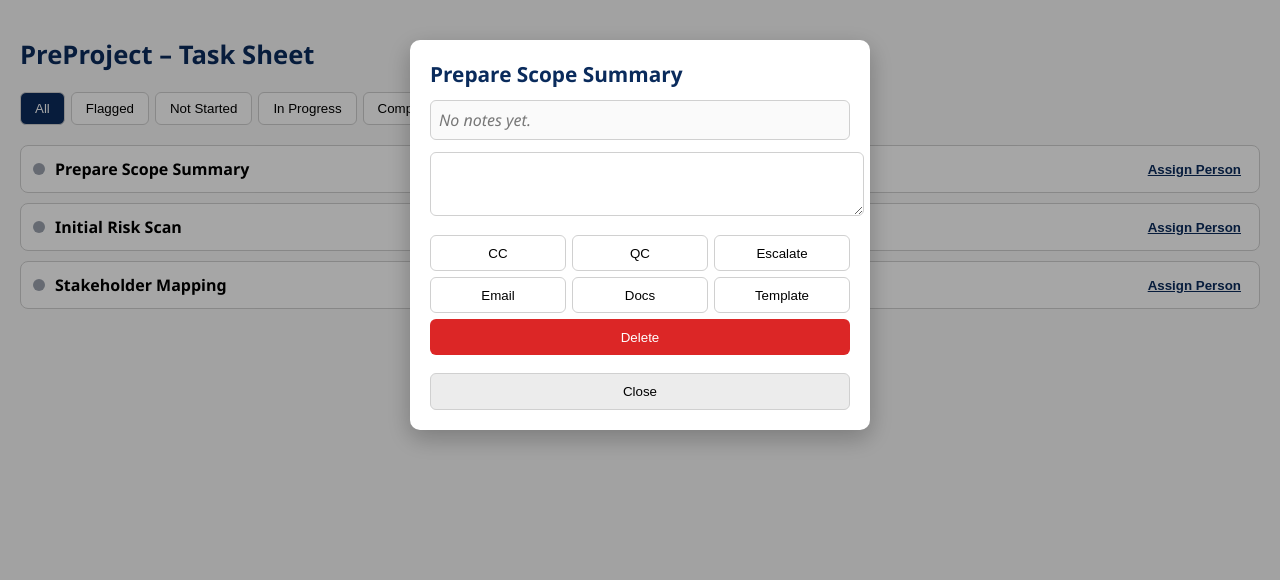
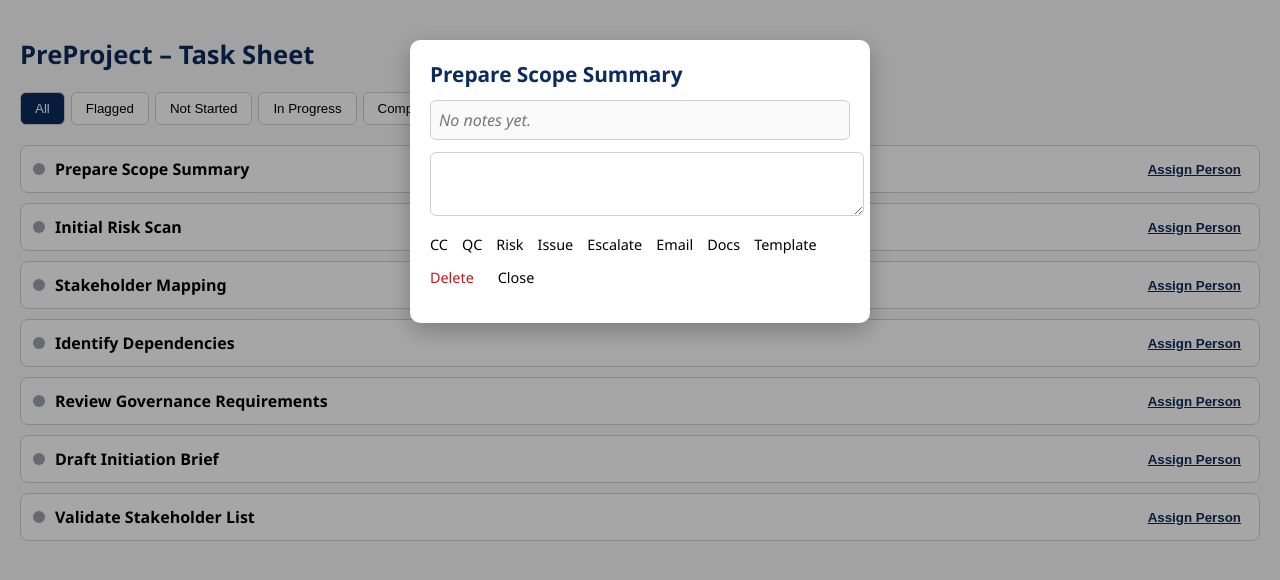
Before and after one commit to johnjkelly1945-ops/project-tracker-vite-pwa-v15, a React (Vite) app in the folder clean-tasksheet/: page / in a window 1280 px wide. Both pictures are taken after a click on the element "Prepare Scope Summary". Shown: the top 580 px of the page. Built offline with nearby package versions, Linux system fonts and the light colour scheme.

Commit message:
Step 7B – Assigned name passive (italic+soft), task-row click isolation, restored 7-task workspace

```diff
--- a/clean-tasksheet/src/components/PreProject.jsx
+++ b/clean-tasksheet/src/components/PreProject.jsx
@@ -1,6 +1,6 @@
 /* ======================================================================
    METRA – PreProject.jsx
-   Step 7 – Correct Click Behaviour (Title Only)
+   Step 7B – 7 Dummy Tasks + Popup + Passive Assigned Name (Italic + Soft)
    ====================================================================== */
 
 import React, { useState, useEffect } from "react";
@@ -9,16 +9,22 @@ import PersonnelDetail from "./PersonnelDetail";
 import TaskWorkingWindow from "./TaskWorkingWindow";
 import "../Styles/PreProject.css";
 
-/* ===== Default Tasks ===== */
+/* ======================================================================
+   RESTORED 7 DUMMY TASKS
+   ====================================================================== */
 const defaultTasks = [
   { id: 1, title: "Prepare Scope Summary", status: "Not Started" },
   { id: 2, title: "Initial Risk Scan", status: "Not Started" },
-  { id: 3, title: "Stakeholder Mapping", status: "Not Started" }
+  { id: 3, title: "Stakeholder Mapping", status: "Not Started" },
+  { id: 4, title: "Identify Dependencies", status: "Not Started" },
+  { id: 5, title: "Review Governance Requirements", status: "Not Started" },
+  { id: 6, title: "Draft Initiation Brief", status: "Not Started" },
+  { id: 7, title: "Validate Stakeholder List", status: "Not Started" }
 ];
 
 export default function PreProject() {
 
-  /* ===== Load Persisted Tasks ===== */
+  /* ===== Task Persistence ===== */
   const [tasks, setTasks] = useState(() => {
     const saved = localStorage.getItem("tasks_v3");
     return saved ? JSON.parse(saved) : defaultTasks;
@@ -29,15 +35,6 @@ export default function PreProject() {
     return saved || "All";
   });
 
-  /* ===== Popup States ===== */
-  const [showAssignOverlay, setShowAssignOverlay] = useState(false);
-  const [showPersonnelDetail, setShowPersonnelDetail] = useState(false);
-  const [showWorkingWindow, setShowWorkingWindow] = useState(false);
-
-  const [activeTaskId, setActiveTaskId] = useState(null);
-  const activeTask = tasks.find(t => t.id === activeTaskId);
-
-  /* ===== Persist Changes ===== */
   useEffect(() => {
     localStorage.setItem("tasks_v3", JSON.stringify(tasks));
   }, [tasks]);
@@ -46,7 +43,26 @@ export default function PreProject() {
     localStorage.setItem("task_filter_v3", filter);
   }, [filter]);
 
-  /* ===== Open Windows ===== */
+  /* ===== Active task & popups ===== */
+  const [activeTaskId, setActiveTaskId] = useState(null);
+  const [showAssignOverlay, setShowAssignOverlay] = useState(false);
+  const [showPersonnelDetail, setShowPersonnelDetail] = useState(false);
+  const [showWorkingWindow, setShowWorkingWindow] = useState(false);
+
+  const activeTask = tasks.find((t) => t.id === activeTaskId);
+
+  /* ======================================================================
+     FILTERING
+     ====================================================================== */
+  const filteredTasks = tasks.filter((t) => {
+    if (filter === "All") return true;
+    if (filter === "Flagged") return t.flag === "orange" || t.flag === "red";
+    return t.status === filter;
+  });
+
+  /* ======================================================================
+     OPEN POPUPS
+     ====================================================================== */
   const openTaskWindow = (taskId) => {
     setActiveTaskId(taskId);
     setShowWorkingWindow(true);
@@ -61,7 +77,9 @@ export default function PreProject() {
     setShowPersonnelDetail(true);
   };
 
-  /* ===== Assign Person ===== */
+  /* ======================================================================
+     ASSIGN PERSON
+     ====================================================================== */
   const applyPersonToTask = (personName) => {
     setTasks(prev =>
       prev.map(t =>
@@ -73,7 +91,9 @@ export default function PreProject() {
     setShowAssignOverlay(false);
   };
 
-  /* ===== Notes ===== */
+  /* ======================================================================
+     NOTES
+     ====================================================================== */
   const saveNotes = (taskId, entry) => {
     setTasks(prev =>
       prev.map(t =>
@@ -84,24 +104,25 @@ export default function PreProject() {
     );
   };
 
-  /* ===== Archive ===== */
+  /* ======================================================================
+     ARCHIVE TASK
+     ====================================================================== */
   const archiveTask = (taskId) => {
-    setTasks(prev => prev.filter(t => t.id !== taskId));
-    setShowWorkingWindow(false);
+    setTasks(prev => prev.filter((t) => t.id !== taskId));
   };
 
-  /* ===== Flags ===== */
-  const applyInternalFlag = (taskId) => {
+  /* ======================================================================
+     FLAGS / ESCALATIONS
+     ====================================================================== */
+  const applyInternalFlag = (taskId) =>
     setTasks(prev =>
-      prev.map(t => (t.id === taskId ? { ...t, flag: "orange" } : t))
+      prev.map(t => t.id === taskId ? { ...t, flag: "orange" } : t)
     );
-  };
 
-  const applyExternalFlag = (taskId) => {
+  const applyExternalFlag = (taskId) =>
     setTasks(prev =>
-      prev.map(t => (t.id === taskId ? { ...t, flag: "red" } : t))
+      prev.map(t => t.id === taskId ? { ...t, flag: "red" } : t)
     );
-  };
 
   const invokeCC = (taskId) => {
     saveNotes(taskId, "[CC – Internal]");
@@ -118,22 +139,17 @@ export default function PreProject() {
     applyExternalFlag(taskId);
   };
 
-  /* ===== Filtered Tasks ===== */
-  const filteredTasks = tasks.filter(t => {
-    if (filter === "All") return true;
-    if (filter === "Flagged") return t.flag === "orange" || t.flag === "red";
-    return t.status === filter;
-  });
-
-  /* ===== UI ===== */
+  /* ======================================================================
+     UI RENDER
+     ====================================================================== */
   return (
     <div className="preproject-wrapper">
       <h1>PreProject – Task Sheet</h1>
 
-      {/* Filter Bar */}
+      {/* FILTERS */}
       <div className="filter-bar">
         {["All", "Flagged", "Not Started", "In Progress", "Completed", "On Hold"]
-          .map(f => (
+          .map((f) => (
             <button
               key={f}
               className={filter === f ? "filter-active" : "filter-btn"}
@@ -144,16 +160,19 @@ export default function PreProject() {
           ))}
       </div>
 
-      {/* Task List */}
+      {/* TASK LIST */}
       <div className="task-list">
-        {filteredTasks.map(task => (
+        {filteredTasks.map((task) => (
           <div key={task.id} className="task-item">
 
-            {/* ONLY TITLE clicks to open popup */}
-            <div className="task-left">
+            {/* Whole left area opens popup */}
+            <div
+              className="task-left"
+              onClick={() => openTaskWindow(task.id)}
+            >
               <span className={`status-dot ${task.status.replace(/ /g, "-")}`} />
 
-              {/* Flag Icons */}
+              {/* Flags */}
               {task.flag === "orange" && (
                 <span className="flag-icon flag-orange">⚑</span>
               )}
@@ -161,21 +180,28 @@ export default function PreProject() {
                 <span className="flag-icon flag-red">⚑</span>
               )}
 
-              {/* Title – only clickable part */}
-              <span
-                className="task-title clickable-title"
-                onClick={() => openTaskWindow(task.id)}
-              >
+              {/* Title + assigned name (PASSIVE, NOT CLICKABLE) */}
+              <span className="task-title">
                 {task.title}
+
+                {task.assigned && (
+                  <span
+                    onClick={(e) => e.stopPropagation()}
+                    style={{
+                      fontStyle: "italic",
+                      color: "#555",
+                      cursor: "default",
+                      pointerEvents: "auto",
+                      marginLeft: "4px"
+                    }}
+                  >
+                    — {task.assigned}
+                  </span>
+                )}
               </span>
-
-              {/* Assigned name (NOT clickable) */}
-              {task.assigned && (
-                <span className="assigned-name-nonclick"> — {task.assigned}</span>
-              )}
             </div>
 
-            {/* Assign Button */}
+            {/* Assign Person */}
             <button
               className="assign-btn"
               onClick={() => startAssignPerson(task.id)}
@@ -187,7 +213,7 @@ export default function PreProject() {
         ))}
       </div>
 
-      {/* Assign Overlay */}
+      {/* ASSIGN OVERLAY */}
       {showAssignOverlay && (
         <PersonnelOverlay
           onSelect={applyPersonToTask}
@@ -195,7 +221,7 @@ export default function PreProject() {
         />
       )}
 
-      {/* Personnel Detail */}
+      {/* PERSONNEL DETAIL */}
       {showPersonnelDetail && activeTask && (
         <PersonnelDetail
           personName={activeTask.assigned}
@@ -204,7 +230,7 @@ export default function PreProject() {
         />
       )}
 
-      {/* Task Popup */}
+      {/* TASK POPUP */}
       {showWorkingWindow && activeTask && (
         <TaskWorkingWindow
           task={activeTask}
--- a/clean-tasksheet/src/components/TaskWorkingWindow.jsx
+++ b/clean-tasksheet/src/components/TaskWorkingWindow.jsx
@@ -1,9 +1,33 @@
 /* ======================================================================
    METRA – TaskWorkingWindow.jsx
-   Step 7 – Clean Popup + Guaranteed Hand Cursor + Clickable Name
+   Step 7B – Compact Layout + Two-Step Delete + Dual Toast System
    ====================================================================== */
 
-import React, { useState } from "react";
+import React, { useState, useEffect } from "react";
+
+/* ===== GLOBAL TOAST (bottom-centre) ===== */
+function GlobalToast({ message }) {
+  if (!message) return null;
+
+  return (
+    <div
+      style={{
+        position: "fixed",
+        bottom: "28px",
+        left: "50%",
+        transform: "translateX(-50%)",
+        background: "rgba(255,255,255,0.95)",
+        padding: "10px 18px",
+        borderRadius: "8px",
+        fontSize: "0.95rem",
+        zIndex: 99999,
+        boxShadow: "0 0 18px rgba(0,0,0,0.15)"
+      }}
+    >
+      {message}
+    </div>
+  );
+}
 
 export default function TaskWorkingWindow({
   task,
@@ -16,9 +40,15 @@ export default function TaskWorkingWindow({
   onOpenPersonnelDetail
 }) {
 
+  /* ===== Notes ===== */
   const [noteInput, setNoteInput] = useState("");
 
-  /* Timestamp for notes */
+  /* ===== Toast & delete states ===== */
+  const [localToast, setLocalToast] = useState("");        // Toast above popup
+  const [globalToast, setGlobalToast] = useState("");      // Toast bottom-centre
+  const [deleteArmed, setDeleteArmed] = useState(false);
+
+  /* Timestamp helper */
   const timestamp = () => {
     const now = new Date();
     return now.toLocaleString("en-GB", {
@@ -30,7 +60,7 @@ export default function TaskWorkingWindow({
     });
   };
 
-  /* Add a note */
+  /* Add note */
   const addNote = () => {
     if (!noteInput.trim()) return;
     const entry = `[${timestamp()}] ${noteInput}`;
@@ -38,21 +68,79 @@ export default function TaskWorkingWindow({
     setNoteInput("");
   };
 
+  /* ===== DELETE (TWO-STEP) ===== */
+  const handleDeleteClick = () => {
+    if (!deleteArmed) {
+      /* FIRST CLICK — warn user */
+      setDeleteArmed(true);
+      setLocalToast("Click delete again to confirm");
+      return;
+    }
+
+    /* SECOND CLICK — confirm delete */
+    onArchiveTask(task.id);
+
+    /* FINAL TOAST (outside popup) */
+    setGlobalToast("Task archived");
+
+    /* Close popup after short delay */
+    setTimeout(() => {
+      onClose();
+    }, 800);
+  };
+
+  /* Fade away global toast */
+  useEffect(() => {
+    if (globalToast) {
+      const t = setTimeout(() => setGlobalToast(""), 2500);
+      return () => clearTimeout(t);
+    }
+  }, [globalToast]);
+
+  /* Fade away local popup toast */
+  useEffect(() => {
+    if (localToast) {
+      const t = setTimeout(() => setLocalToast(""), 2000);
+      return () => clearTimeout(t);
+    }
+  }, [localToast]);
+
   return (
+    <>
+      {/* GLOBAL TOAST (fixed bottom centre) */}
+      <GlobalToast message={globalToast} />
+
       <div className="ww-backdrop">
-      <div className="ww-card">
+        <div className="ww-card" style={{ position: "relative" }}>
 
-        {/* ==============================================================
-           Header – Title + Assigned Person (Clickable with hand cursor)
-        ============================================================== */}
+          {/* LOCAL TOAST ABOVE POPUP */}
+          {localToast && (
+            <div
+              style={{
+                position: "absolute",
+                top: "-36px",
+                left: "50%",
+                transform: "translateX(-50%)",
+                background: "rgba(255,255,255,0.95)",
+                padding: "6px 12px",
+                borderRadius: "6px",
+                fontSize: "0.9rem",
+                zIndex: 1500
+              }}
+            >
+              {localToast}
+            </div>
+          )}
+
+          {/* ===== HEADER ===== */}
           <h2 className="ww-title">{task.title}</h2>
 
           {task.assigned && (
             <div
-            className="ww-assigned ww-assigned-clickable"
               style={{
                 cursor: "pointer",
-              textDecoration: "underline"
+                textDecoration: "underline",
+                marginBottom: "10px"
               }}
               onClick={onOpenPersonnelDetail}
             >
@@ -60,9 +148,7 @@ export default function TaskWorkingWindow({
             </div>
           )}
 
-        {/* ==============================================================
-           Notes Display
-        ============================================================== */}
+          {/* ===== NOTES DISPLAY ===== */}
           <div className="ww-notes-display">
             {task.notes?.length > 0 ? (
               task.notes.map((n, i) => (
@@ -75,9 +161,7 @@ export default function TaskWorkingWindow({
             )}
           </div>
 
-        {/* ==============================================================
-           Notes Input (Enter to add)
-        ============================================================== */}
+          {/* ===== NOTES INPUT ===== */}
           <textarea
             className="ww-input"
             value={noteInput}
@@ -90,33 +174,67 @@ export default function TaskWorkingWindow({
             }}
           />
 
-        {/* ==============================================================
-           Action Buttons
-        ============================================================== */}
-        <div className="ww-actions-row">
-          <button onClick={onInvokeCC}>CC</button>
-          <button onClick={onInvokeQC}>QC</button>
-          <button onClick={onInvokeEscalate}>Escalate</button>
-          <button>Email</button>
-          <button>Docs</button>
-          <button>Template</button>
+          {/* ===== ROW 1 – COMPACT ACTIONS ===== */}
+          <div
+            style={{
+              display: "flex",
+              flexWrap: "wrap",
+              gap: "14px",
+              marginTop: "14px",
+              marginBottom: "14px",
+              fontSize: "0.9rem"
+            }}
+          >
+            <span style={{ cursor: "pointer" }} onClick={onInvokeCC}>CC</span>
+            <span style={{ cursor: "pointer" }} onClick={onInvokeQC}>QC</span>
 
-          <button
-            className="delete"
-            onClick={() => onArchiveTask(task.id)}
+            <span
+              style={{ cursor: "pointer" }}
+              onClick={() => onSaveNotes(task.id, "[Risk]")}
+            >
+              Risk
+            </span>
+
+            <span
+              style={{ cursor: "pointer" }}
+              onClick={() => onSaveNotes(task.id, "[Issue]")}
+            >
+              Issue
+            </span>
+
+            <span style={{ cursor: "pointer" }} onClick={onInvokeEscalate}>
+              Escalate
+            </span>
+
+            <span style={{ cursor: "pointer" }}>Email</span>
+            <span style={{ cursor: "pointer" }}>Docs</span>
+            <span style={{ cursor: "pointer" }}>Template</span>
+          </div>
+
+          {/* ===== ROW 2 – DELETE + CLOSE ===== */}
+          <div
+            style={{
+              display: "flex",
+              gap: "24px",
+              marginBottom: "16px",
+              fontSize: "0.9rem",
+              fontWeight: deleteArmed ? "600" : "400"
+            }}
+          >
+            <span
+              style={{ cursor: "pointer", color: "#b91c1c" }}
+              onClick={handleDeleteClick}
             >
               Delete
-          </button>
+            </span>
+
+            <span style={{ cursor: "pointer" }} onClick={onClose}>
+              Close
+            </span>
           </div>
-
-        {/* ==============================================================
-           Close Button
-        ============================================================== */}
-        <button className="ww-close-btn" onClick={onClose}>
-          Close
-        </button>
 
         </div>
       </div>
+    </>
   );
 }
```
Lines whose indentation alone changed are shown as unchanged.
